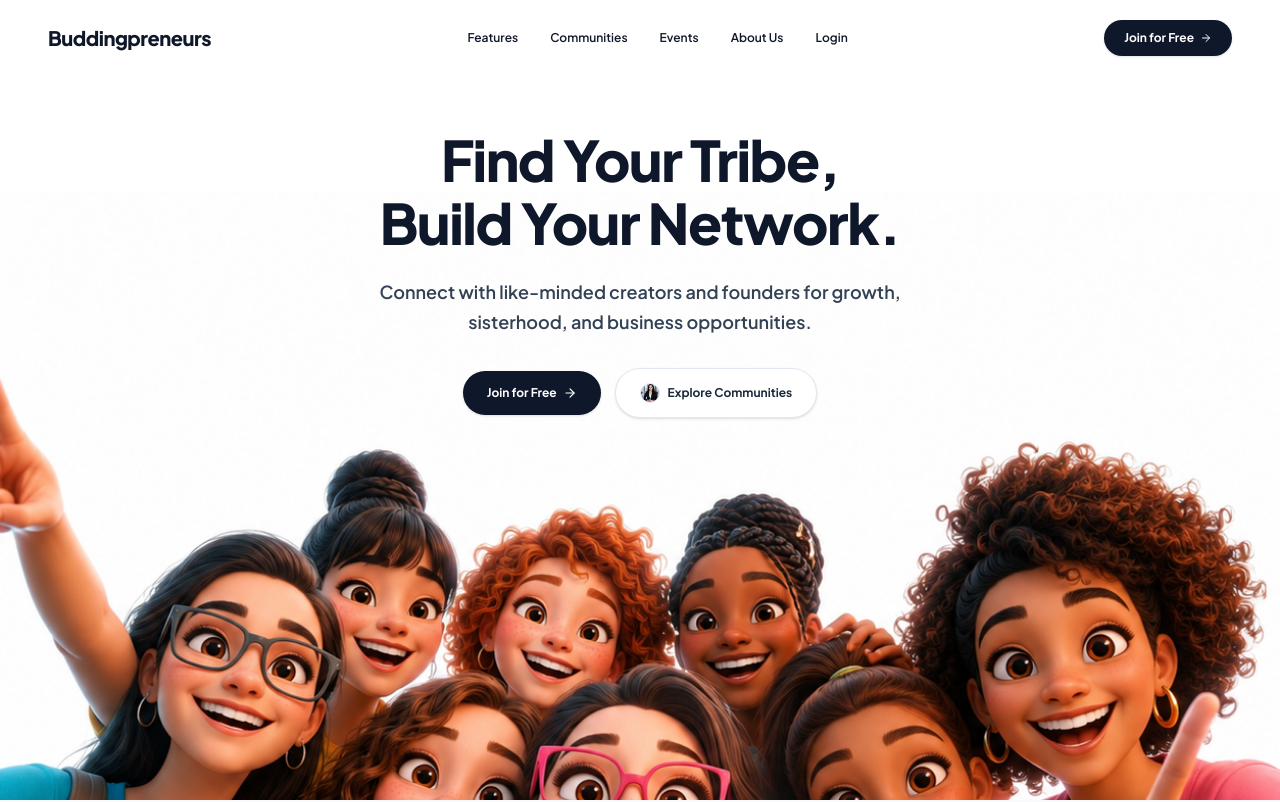
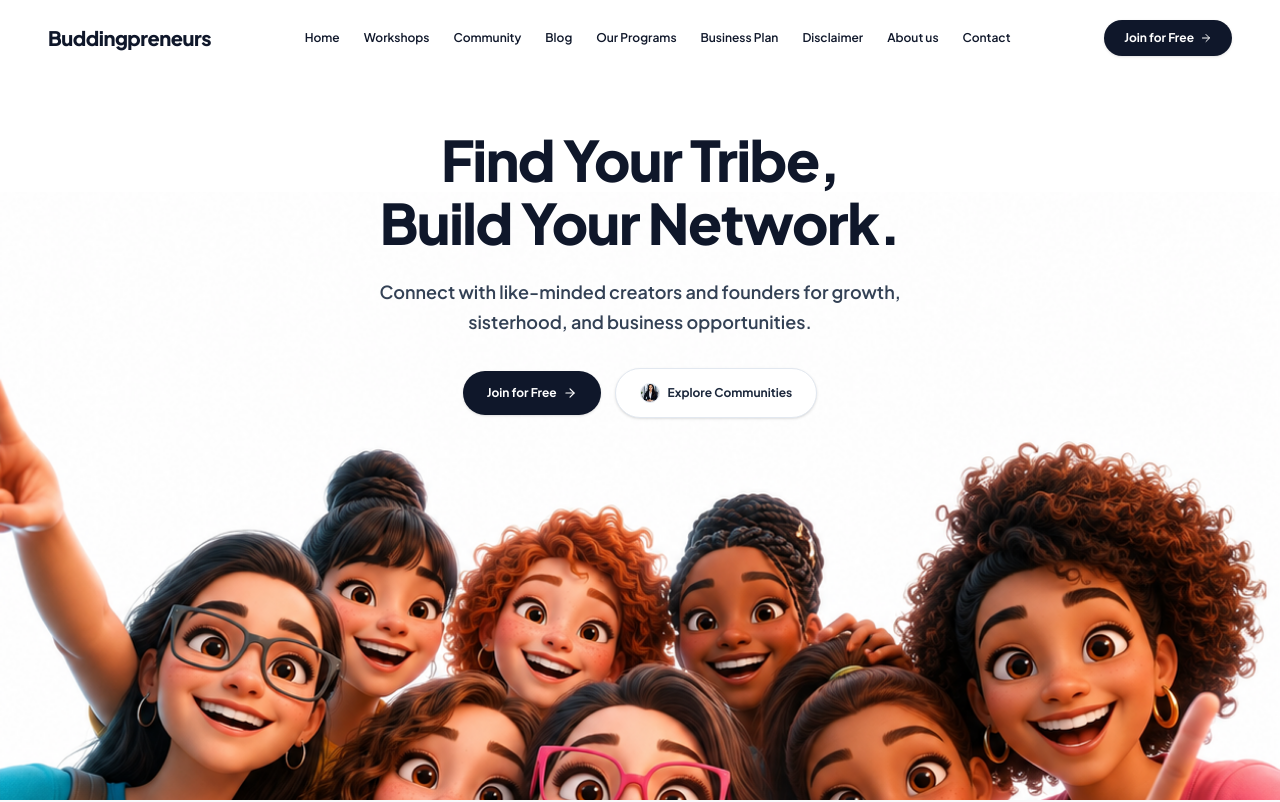
Before and after one commit to the-forgotten-polymath/budding-preneurs, a Next.js app in the folder buddingpreneurs-app/: page / in a window 1280 px wide. Shown: the top 802 px of the page. Built offline with nearby package versions, Linux system fonts and the light colour scheme.

Commit message:
feat: add new navigation tabs to top bar

```diff
--- a/buddingpreneurs-app/src/app/page.tsx
+++ b/buddingpreneurs-app/src/app/page.tsx
@@ -127,12 +127,16 @@ export default function Home() {
           </a>
 
           {/* Center Navigation links */}
-          <nav className="hidden md:flex items-center gap-8">
-            <a href="#" className="text-xs font-semibold text-[#0f172a] hover:text-slate-500 transition-colors">Features</a>
-            <a href="#" className="text-xs font-semibold text-[#0f172a] hover:text-slate-500 transition-colors">Communities</a>
-            <a href="#" className="text-xs font-semibold text-[#0f172a] hover:text-slate-500 transition-colors">Events</a>
-            <a href="#" className="text-xs font-semibold text-[#0f172a] hover:text-slate-500 transition-colors">About Us</a>
-            <a href="#" className="text-xs font-semibold text-[#0f172a] hover:text-slate-500 transition-colors">Login</a>
+          <nav className="hidden lg:flex flex-wrap items-center justify-center gap-4 xl:gap-6">
+            <a href="#" className="text-[11px] xl:text-xs font-semibold text-[#0f172a] hover:text-slate-500 transition-colors">Home</a>
+            <a href="#" className="text-[11px] xl:text-xs font-semibold text-[#0f172a] hover:text-slate-500 transition-colors">Workshops</a>
+            <a href="#" className="text-[11px] xl:text-xs font-semibold text-[#0f172a] hover:text-slate-500 transition-colors">Community</a>
+            <a href="#" className="text-[11px] xl:text-xs font-semibold text-[#0f172a] hover:text-slate-500 transition-colors">Blog</a>
+            <a href="#" className="text-[11px] xl:text-xs font-semibold text-[#0f172a] hover:text-slate-500 transition-colors">Our Programs</a>
+            <a href="#" className="text-[11px] xl:text-xs font-semibold text-[#0f172a] hover:text-slate-500 transition-colors">Business Plan</a>
+            <a href="#" className="text-[11px] xl:text-xs font-semibold text-[#0f172a] hover:text-slate-500 transition-colors">Disclaimer</a>
+            <a href="#" className="text-[11px] xl:text-xs font-semibold text-[#0f172a] hover:text-slate-500 transition-colors">About us</a>
+            <a href="#" className="text-[11px] xl:text-xs font-semibold text-[#0f172a] hover:text-slate-500 transition-colors">Contact</a>
           </nav>
 
           {/* Call to action button */}
```
